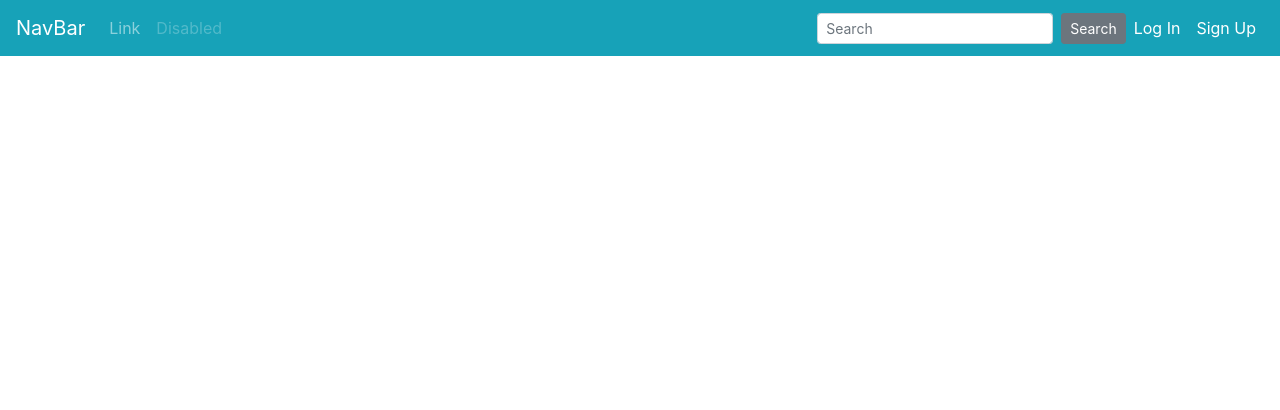
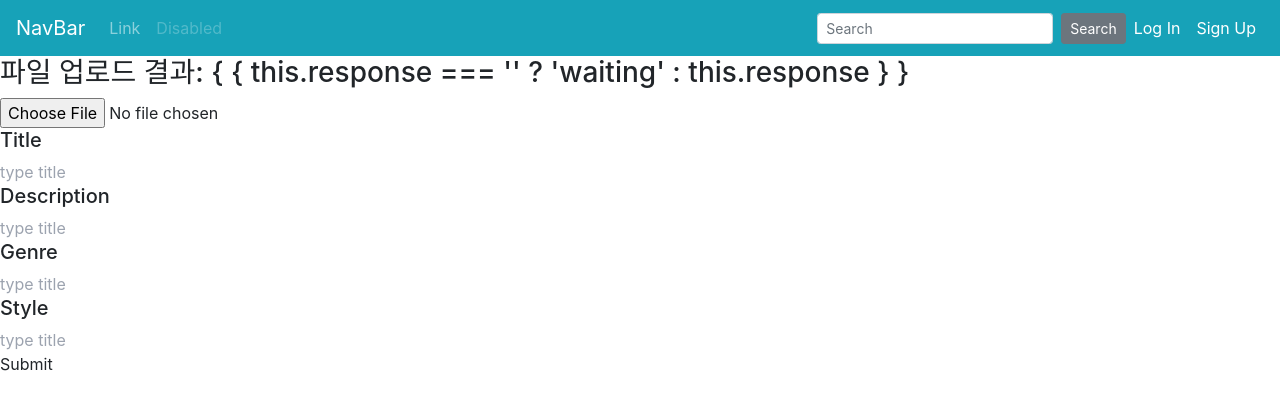
Before and after one commit to MarkKang05/Discoman_Frontend, a Vue app: page /masterCreate in a window 1280 px wide. Shown: the top 410 px of the page. Built offline with nearby package versions, Linux system fonts and the light colour scheme; no server answers.

Commit message:
Post MasterAlbumForm with album cover

```diff
--- /dev/null
+++ b/src/views/masterAlbum/MasterAlbumForm.vue
@@ -0,0 +1,105 @@
+<template>
+    <div>
+        <h3>파일 업로드 결과: { { this.response === '' ? 'waiting' : this.response } }</h3>
+        <div>
+            <input type="file" ref="uploadImage" @change="onImageUpload()" required >
+        </div>
+
+        <div>
+            <h5>Title</h5>
+            <input v-model="title" placeholder="type title">
+        </div>
+        <div>
+            <h5>Description</h5>
+            <input v-model="description" placeholder="type title">
+        </div>
+        <div>
+            <h5>Genre</h5>
+            <input v-model="genre" placeholder="type title">
+        </div>
+        <div>
+            <h5>Style</h5>
+            <input v-model="style" placeholder="type title">
+        </div>
+        <button v-on:click="postForm()">Submit</button>
+
+        <br>
+
+    </div>
+
+
+</template>
+<script>
+export default {
+    data() {
+        return {
+            artists: [],
+            title: '',
+            description: '',
+            genre: '',
+            style: '',
+
+            response: '',
+            formData: null
+        }
+    },
+
+    created(){
+        this.getArtists()
+    },
+
+    methods: {
+        getArtists: async function(){
+            var vm = this;
+            vm.artists = await vm.$axios.get('http://localhost:8080/artists');
+        },
+        // async getMusics(){
+        //     var vm = this;
+        //     vm.musics = await vm.$axios.get('http://localhost:8080/musics');
+        // },
+        postForm(){
+            var vm = this;
+            var res_id = null;
+            vm.$axios.post('http://localhost:8080/masters', {
+                title: vm.title,
+                description: vm.description,
+                genre: vm.genre,
+                style: vm.style,
+                images: "",
+                artist: 1,
+                musics:[5,6]
+            })
+            .then(response => {
+                res_id = JSON.stringify(response.data.data.id)
+                console.log(res_id);
+                this.onImageUpload(res_id);
+                this.startUpload()
+            })
+
+        },
+        onImageUpload(name){
+            let file = this.$refs.uploadImage.files[0];
+            this.formData = new FormData();
+            this.formData.append("file", file)
+            this.formData.append("id", name)
+        },
+        startUpload(){
+            var vm = this;
+            vm.$axios({
+                url: 'http://localhost:8080/file/upload',
+                method: 'POST',
+                data: this.formData,
+                headers: {
+                    Accept: 'application/json',
+                    'Content-Type': 'multipart/form-data'
+                },
+            }).then(response => {
+                console.log(JSON.stringify(response.data));
+            })
+        }
+
+    }
+
+
+}
+</script>
```
Also changed, not shown: src/router.js (+7 -2 lines), src/views/masterAlbum/MasterAlbumDetails.vue (renamed from src/views/MasterAlbumDetails.vue), src/views/masterAlbum/MasterAlbumList.vue (renamed from src/views/MasterAlbumList.vue).
